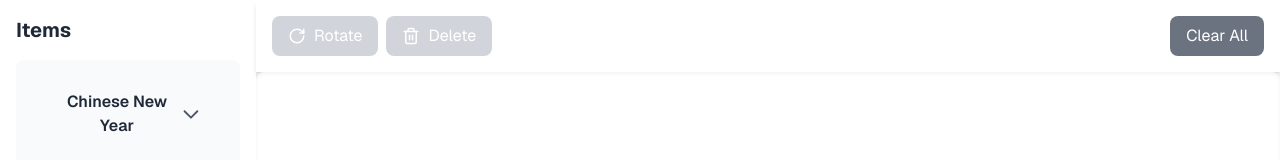
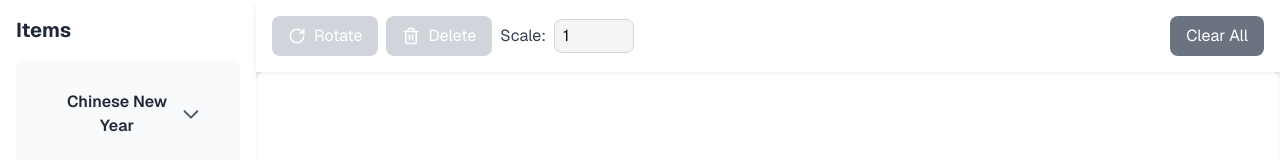
Before and after one commit to willcollins-05/bytejam-2025, a Next.js app: page /festival-view in a window 1280 px wide. Shown: the top 160 px of the page. Built offline with nearby package versions, Linux system fonts and the light colour scheme.

Commit message:
Added scale feature

```diff
--- a/components/festival-viewer/scene-builder.tsx
+++ b/components/festival-viewer/scene-builder.tsx
@@ -17,6 +17,7 @@ export default function SceneBuilder() {
     CanvasItems | AvailableItems | null
   >(null);
   const [expandedGroup, setExpandedGroup] = useState<number | null>(null);
+  const [scale, setScale] = useState<number | null>(null);
 
   let mouseMoved: boolean = false;
 
@@ -175,6 +176,23 @@ export default function SceneBuilder() {
     setSelectedId(null);
   };
 
+  const updateScale = (e: React.ChangeEvent<HTMLInputElement>) => {
+    let newScale = parseFloat(e.target.value);
+    if (selectedId && !isNaN(newScale) && newScale > 0) {
+      if (newScale > 10) {
+        newScale = 10;
+      }
+      if (newScale < 0.1) {
+        newScale = 0.1;
+      }
+      setCanvasItems((prev) =>
+        prev.map((item) =>
+          item.uniqueId === selectedId ? { ...item, scale: newScale } : item
+        )
+      );
+    }
+  };
+
   const toggleGroup = (groupId: number) => {
     setExpandedGroup(expandedGroup === groupId ? null : groupId);
   };
@@ -199,6 +217,10 @@ export default function SceneBuilder() {
           selectedId={selectedId}
           deleteItem={deleteItem}
           clearCanvas={clearCanvas}
+          updateScale={updateScale}
+          selectedScale={
+            canvasItems.find((item) => item.uniqueId === selectedId)?.scale || 1
+          }
         />
 
         <SceneCanvas
--- a/components/festival-viewer/scene-toolbar.tsx
+++ b/components/festival-viewer/scene-toolbar.tsx
@@ -5,6 +5,8 @@ export default function SceneToolbar(props: {
   selectedId: number | null;
   deleteItem: () => void;
   clearCanvas: () => void;
+  updateScale: (e: React.ChangeEvent<HTMLInputElement>) => void;
+  selectedScale: number;
 }) {
   return (
     <div className="bg-white shadow-md p-4 flex gap-2 items-center">
@@ -24,6 +26,20 @@ export default function SceneToolbar(props: {
         <Trash2 size={18} />
         Delete
       </button>
+      <label htmlFor="scale" className="text-gray-700">Scale: </label>
+      <input
+        type="number"
+        name="scale"
+        id="scale"
+        disabled={!props.selectedId}
+        step={0.1}
+        min={0.1}
+        max={10}
+        placeholder="Scale"
+        value={props.selectedScale}
+        className="w-20 px-2 py-1 border border-gray-300 rounded-lg disabled:bg-gray-100 disabled:cursor-not-allowed"
+        onChange={props.updateScale}
+      />
       <button
         onClick={props.clearCanvas}
         className="ml-auto px-4 py-2 bg-gray-500 text-white rounded-lg hover:bg-gray-600 transition-colors"
@@ -31,5 +47,5 @@ export default function SceneToolbar(props: {
         Clear All
       </button>
     </div>
-    )
+  );
 }
```
Lines whose indentation alone changed are shown as unchanged.
